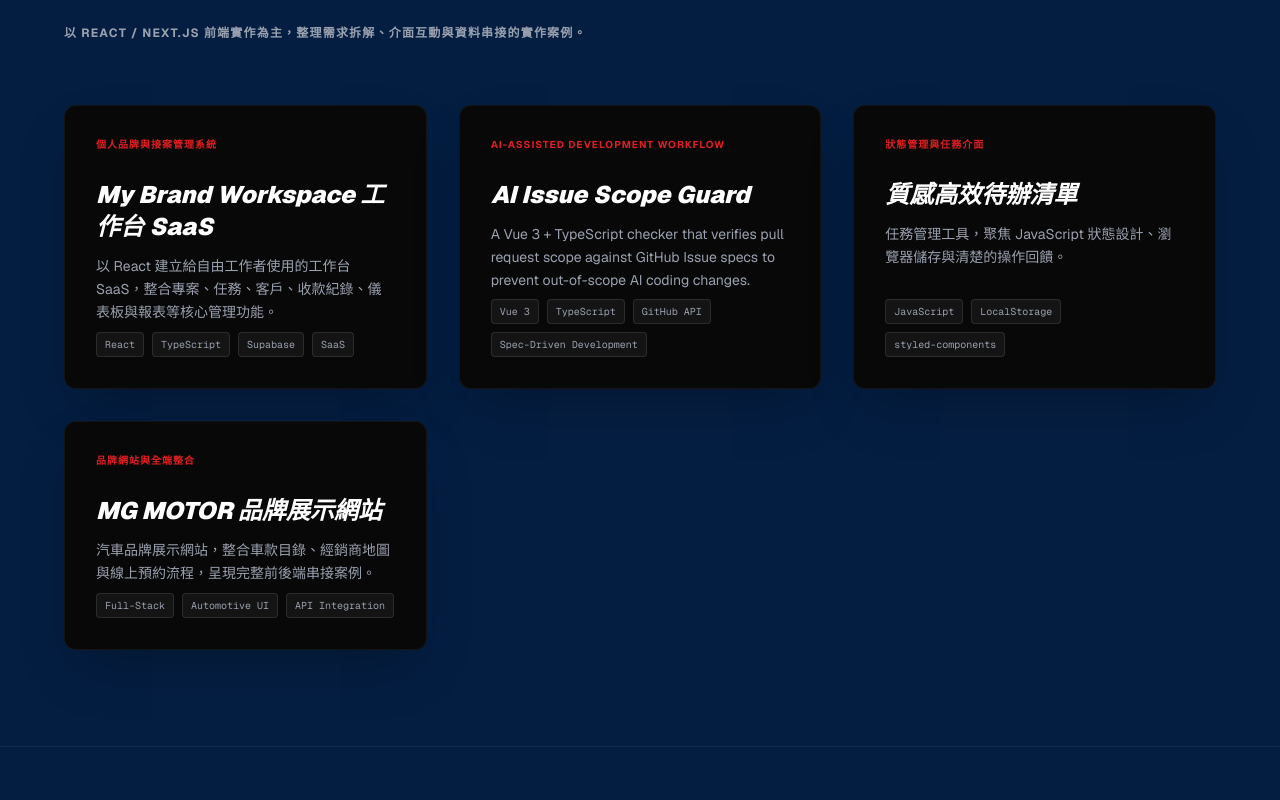
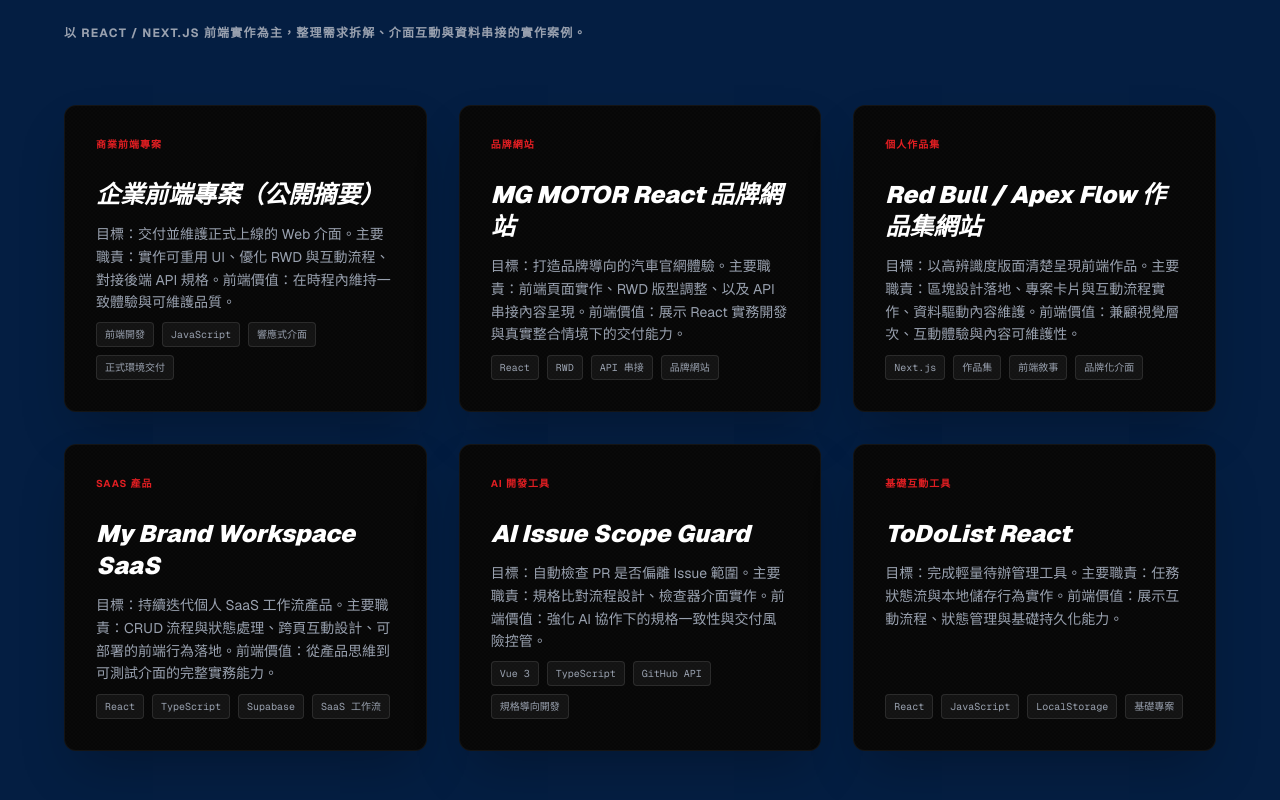
Before and after one commit to Harry-0824/red-bull-portfolio, a Next.js app: page / in a window 1280 px wide. Shown: the part 3720-4520 px from the top of the page. Built offline with nearby package versions, Linux system fonts and the light colour scheme.

Commit message:
chore: polish portfolio project content for issue 34

```diff
--- a/src/data/projects.ts
+++ b/src/data/projects.ts
@@ -2,12 +2,90 @@
 
 export const projects: Project[] = [
   {
-    title: "My Brand Workspace 工作台 SaaS",
-    category: "個人品牌與接案管理系統",
+    title: "企業前端專案（公開摘要）",
+    category: "商業前端專案",
     description:
-      "以 React 建立給自由工作者使用的工作台 SaaS，整合專案、任務、客戶、收款紀錄、儀表板與報表等核心管理功能。",
+      "目標：交付並維護正式上線的 Web 介面。主要職責：實作可重用 UI、優化 RWD 與互動流程、對接後端 API 規格。前端價值：在時程內維持一致體驗與可維護品質。",
     objective:
-      "練習 SaaS 產品介面設計、CRUD 狀態管理、Supabase 資料串接與前端功能整合，打造可登入、可操作、可部署驗收的 MVP。",
+      "此項目僅提供可公開的通用摘要，不揭露任何公司私有資訊或內部素材。",
+    stack: [
+      "React",
+      "JavaScript",
+      "SCSS",
+      "RESTful API",
+      "GitHub Actions",
+      "Firebase",
+    ],
+    metrics: [
+      { label: "專案型態", value: "正式環境前端" },
+      { label: "主要職責", value: "UI 與 API 串接" },
+      { label: "公開範圍", value: "通用摘要" },
+    ],
+    image: "",
+    links: {
+      live: "https://bright-edu-data.web.app/",
+    },
+    tags: ["前端開發", "JavaScript", "響應式介面", "正式環境交付"],
+  },
+  {
+    title: "MG MOTOR React 品牌網站",
+    category: "品牌網站",
+    description:
+      "目標：打造品牌導向的汽車官網體驗。主要職責：前端頁面實作、RWD 版型調整、以及 API 串接內容呈現。前端價值：展示 React 實務開發與真實整合情境下的交付能力。",
+    objective: "呈現從品牌視覺落地到資料串接的完整前端實作流程。",
+    stack: [
+      "React",
+      "JavaScript",
+      "Styled Components",
+      "Node.js",
+      "Express",
+      "PostgreSQL",
+    ],
+    metrics: [
+      { label: "核心方向", value: "品牌網站 + RWD" },
+      { label: "資料整合", value: "Express / PostgreSQL API" },
+      { label: "展示環境", value: "Netlify" },
+    ],
+    image: "/projects/mg-motor.png",
+    links: {
+      live: "https://mg-motor.netlify.app/",
+      github: "https://github.com/Harry-0824/MG-motor",
+      githubBackend: "https://github.com/Harry-0824/my-api-project",
+    },
+    tags: ["React", "RWD", "API 串接", "品牌網站"],
+  },
+  {
+    title: "Red Bull / Apex Flow 作品集網站",
+    category: "個人作品集",
+    description:
+      "目標：以高辨識度版面清楚呈現前端作品。主要職責：區塊設計落地、專案卡片與互動流程實作、資料驅動內容維護。前端價值：兼顧視覺層次、互動體驗與內容可維護性。",
+    objective: "讓面試官可快速理解專案重點、責任範圍與技術能力。",
+    stack: [
+      "Next.js",
+      "React",
+      "TypeScript",
+      "Tailwind CSS",
+      "Framer Motion",
+      "Netlify",
+    ],
+    metrics: [
+      { label: "主要用途", value: "面試作品集" },
+      { label: "前端重點", value: "資訊呈現與互動體驗" },
+      { label: "部署平台", value: "Netlify" },
+    ],
+    image: "/brand/apex-flow-logo.svg",
+    links: {
+      live: "https://apex-flow-portfolio.netlify.app/",
+      github: "https://github.com/Harry-0824/red-bull-portfolio",
+    },
+    tags: ["Next.js", "作品集", "前端敘事", "品牌化介面"],
+  },
+  {
+    title: "My Brand Workspace SaaS",
+    category: "SaaS 產品",
+    description:
+      "目標：持續迭代個人 SaaS 工作流產品。主要職責：CRUD 流程與狀態處理、跨頁互動設計、可部署的前端行為落地。前端價值：從產品思維到可測試介面的完整實務能力。",
+    objective: "展示長期維運型 SaaS 專案中的前端主導與迭代能力。",
     stack: [
       "React",
       "TypeScript",
@@ -19,82 +97,61 @@
       "Netlify",
     ],
     metrics: [
-      { label: "核心功能", value: "專案 / 客戶 / 任務" },
-      { label: "資料整合", value: "Supabase" },
-      { label: "驗證", value: "Vitest / Testing Library" },
+      { label: "產品方向", value: "工作流 SaaS" },
+      { label: "資料層", value: "Supabase" },
+      { label: "驗證方式", value: "Vitest / Testing Library" },
     ],
     image: "/projects/My-Brand-Workspace.png",
     links: {
       live: "https://harry-brand-workspace.netlify.app/",
       github: "https://github.com/Harry-0824/my-brand-workspace",
     },
-    tags: ["React", "TypeScript", "Supabase", "SaaS"],
+    tags: ["React", "TypeScript", "Supabase", "SaaS 工作流"],
   },
   {
     title: "AI Issue Scope Guard",
-    category: "AI-Assisted Development Workflow",
+    category: "AI 開發工具",
     description:
-      "A Vue 3 + TypeScript checker that verifies pull request scope against GitHub Issue specs to prevent out-of-scope AI coding changes.",
-    objective:
-      "Demonstrate spec-driven development, issue governance, and practical guardrails for AI pair-programming workflows.",
-    stack: ["Vue 3", "TypeScript", "Vite", "Pinia", "Vitest", "GitHub API"],
+      "目標：自動檢查 PR 是否偏離 Issue 範圍。主要職責：規格比對流程設計、檢查器介面實作。前端價值：強化 AI 協作下的規格一致性與交付風險控管。",
+    objective: "展示 spec-driven 開發流程與 AI 協作守門能力。",
+    stack: [
+      "Vue 3",
+      "TypeScript",
+      "Vite",
+      "Pinia",
+      "Vitest",
+      "GitHub API",
+      "Netlify",
+    ],
     metrics: [
-      { label: "Core Focus", value: "Issue Scope Validation" },
-      { label: "Workflow", value: "Spec-Driven Development" },
-      { label: "Risk Control", value: "AI Coding Guardrails" },
+      { label: "核心能力", value: "Issue Scope 驗證" },
+      { label: "開發流程", value: "Spec-Driven Development" },
+      { label: "風險控制", value: "AI Coding Guardrails" },
     ],
     image: "/projects/AI Issue Scope Guard.png",
     links: {
+      live: "https://app.netlify.com/projects/monumental-fudge-3c2f38/overview",
       github: "https://github.com/Harry-0824/ai-issue-scope-guard",
     },
-    tags: ["Vue 3", "TypeScript", "GitHub API", "Spec-Driven Development"],
+    tags: ["Vue 3", "TypeScript", "GitHub API", "規格導向開發"],
   },
   {
-    title: "質感高效待辦清單",
-    category: "狀態管理與任務介面",
+    title: "ToDoList React",
+    category: "基礎互動工具",
     description:
-      "任務管理工具，聚焦 JavaScript 狀態設計、瀏覽器儲存與清楚的操作回饋。",
-    objective:
-      "規劃以 LocalStorage 保存任務狀態，並透過簡潔互動降低新增、完成與整理任務的操作成本。",
-    stack: ["JavaScript", "LocalStorage", "styled-components", "React 19"],
+      "目標：完成輕量待辦管理工具。主要職責：任務狀態流與本地儲存行為實作。前端價值：展示互動流程、狀態管理與基礎持久化能力。",
+    objective: "作為早期基礎專案，補充前端成長脈絡。",
+    stack: ["React", "JavaScript", "LocalStorage", "styled-components"],
     metrics: [
-      { label: "核心功能", value: "待辦新增 / 狀態管理" },
+      { label: "專案階段", value: "基礎實作" },
       { label: "資料保存", value: "LocalStorage" },
-      { label: "UI 實作", value: "styled-components" },
+      { label: "UI 方式", value: "styled-components" },
     ],
     image: "/projects/ToDoList.png",
     links: {
       live: "https://peaceful-genie-980c98.netlify.app/",
       github: "https://github.com/Harry-0824/To_DoList_React",
     },
-    tags: ["JavaScript", "LocalStorage", "styled-components"],
-  },
-  {
-    title: "MG MOTOR 品牌展示網站",
-    category: "品牌網站與全端整合",
-    description:
-      "汽車品牌展示網站，整合車款目錄、經銷商地圖與線上預約流程，呈現完整前後端串接案例。",
-    objective:
-      "以前端頁面呈現品牌內容與主要使用流程，並透過 Node.js、Express、PostgreSQL 與 RESTful API 完成資料整合。",
-    stack: [
-      "React",
-      "Ant Design",
-      "Styled Components",
-      "Node.js",
-      "Express",
-      "PostgreSQL",
-    ],
-    metrics: [
-      { label: "前端呈現", value: "MG 車款頁面" },
-      { label: "API 架構", value: "Express / PostgreSQL" },
-      { label: "部署", value: "Netlify 前端" },
-    ],
-    image: "/projects/mg-motor.png",
-    links: {
-      live: "https://mg-motor.netlify.app/",
-      github: "https://github.com/Harry-0824/MG-motor",
-      githubBackend: "https://github.com/Harry-0824/my-api-project",
-    },
-    tags: ["Full-Stack", "Automotive UI", "API Integration"],
+    tags: ["React", "JavaScript", "LocalStorage", "基礎專案"],
   },
 ];
```
Also changed, not shown: 1 other file (tests, documents, lock files or other folders).
